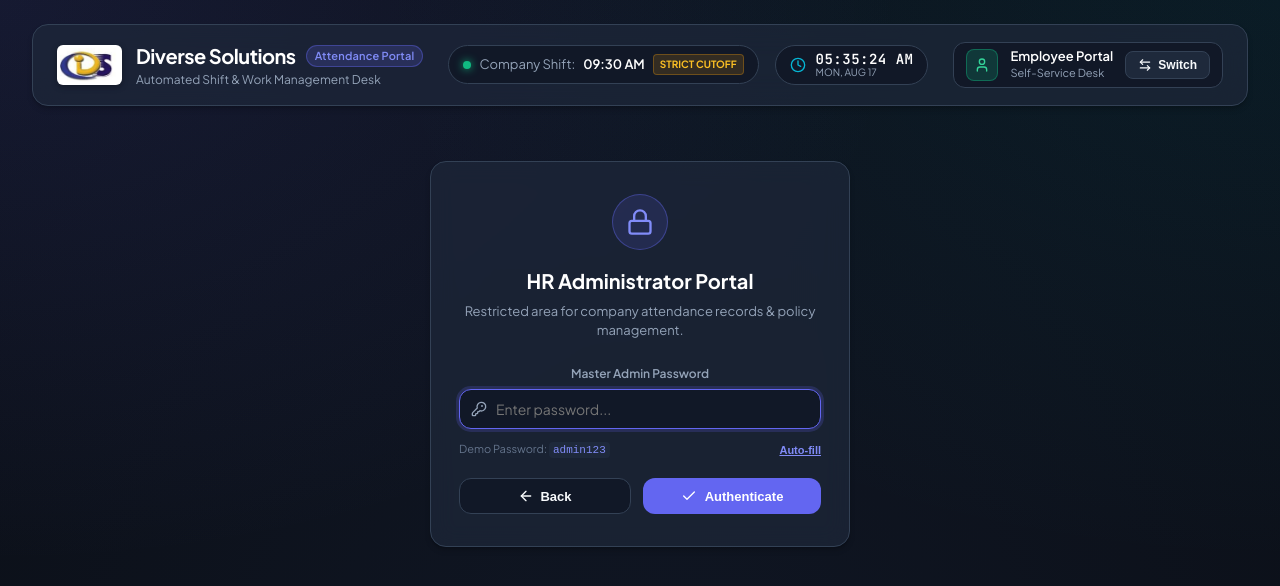
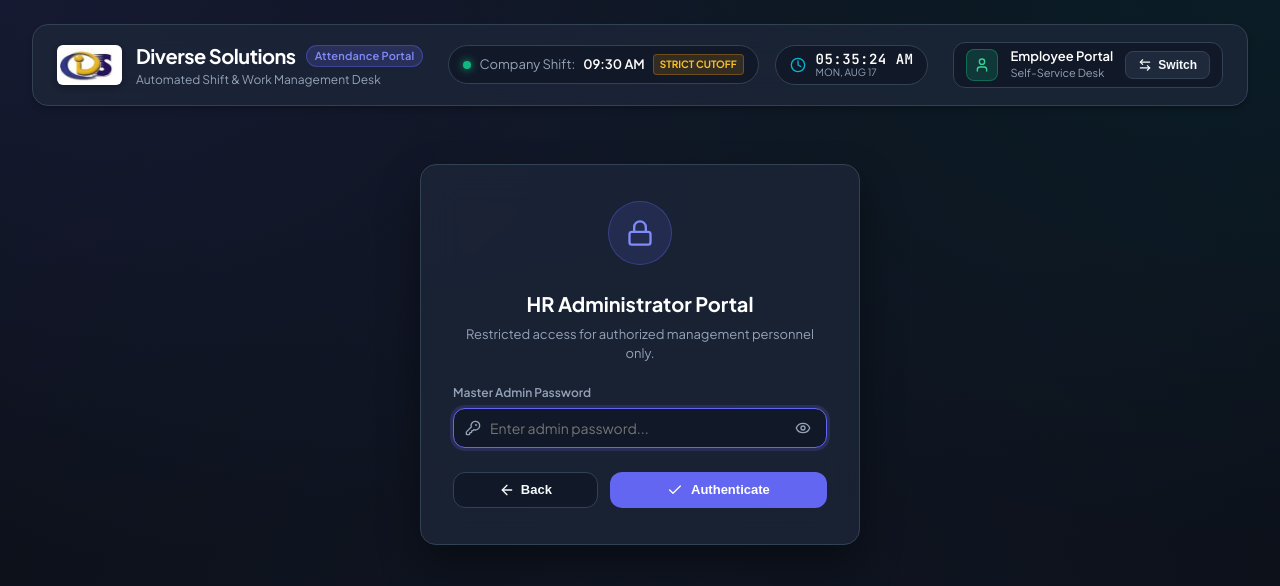
Before and after one commit to Tanisha-diversesolutions/Employee-Attendance-System, a React (Vite) app in the folder frontend/: page / in a window 1280 px wide. Both pictures are taken after a click on the element 822 px from the left and 467 px from the top of the page. Shown: the top 586 px of the page. Built offline with nearby package versions, Linux system fonts and the light colour scheme.

Commit message:
improved admin security

```diff
--- a/frontend/src/App.css
+++ b/frontend/src/App.css
@@ -1741,3 +1741,103 @@
   font-size: 13px;
   gap: 8px;
 }
+
+/* ==========================================================================
+   ADMIN AUTHENTICATION MODAL
+   ========================================================================== */
+.login-modal-wrapper {
+  display: flex;
+  align-items: center;
+  justify-content: center;
+  min-height: 55vh;
+  width: 100%;
+}
+
+.admin-login-card {
+  max-width: 440px;
+  width: 100%;
+  padding: 36px 32px;
+  display: flex;
+  flex-direction: column;
+  align-items: center;
+  text-align: center;
+  gap: 20px;
+  border: 1px solid var(--border-default);
+  box-shadow: 0 20px 40px rgba(0, 0, 0, 0.4);
+  background: var(--bg-card);
+  backdrop-filter: blur(20px);
+}
+
+.login-icon-header .shield-circle {
+  width: 64px;
+  height: 64px;
+  border-radius: 50%;
+  background: rgba(99, 102, 241, 0.15);
+  border: 1px solid rgba(99, 102, 241, 0.35);
+  display: flex;
+  align-items: center;
+  justify-content: center;
+  color: var(--primary-text);
+  margin-bottom: 4px;
+}
+
+.login-header-text h2 {
+  font-size: 20px;
+  font-weight: 700;
+  color: #fff;
+  margin: 0 0 6px 0;
+}
+
+.login-header-text p {
+  font-size: 13px;
+  color: var(--text-muted);
+  margin: 0;
+}
+
+.login-form {
+  width: 100%;
+  display: flex;
+  flex-direction: column;
+  gap: 18px;
+  text-align: left;
+}
+
+.password-input-wrapper {
+  position: relative;
+  display: flex;
+  align-items: center;
+  width: 100%;
+}
+
+.password-input-wrapper .key-icon {
+  position: absolute;
+  left: 12px;
+  color: var(--text-muted);
+  pointer-events: none;
+}
+
+.btn-toggle-eye {
+  position: absolute;
+  right: 10px;
+  background: transparent;
+  border: none;
+  color: var(--text-muted);
+  cursor: pointer;
+  padding: 6px;
+  display: flex;
+  align-items: center;
+  justify-content: center;
+  border-radius: 4px;
+  transition: color 0.2s;
+}
+
+.btn-toggle-eye:hover {
+  color: #fff;
+}
+
+.login-btn-row {
+  display: grid;
+  grid-template-columns: 1fr 1.5fr;
+  gap: 12px;
+  margin-top: 6px;
+}
--- a/frontend/src/components/AdminLogin.jsx
+++ b/frontend/src/components/AdminLogin.jsx
@@ -1,20 +1,31 @@
 import React, { useState } from "react";
-import { Lock, ShieldAlert, ArrowLeft, KeyRound, Check } from "lucide-react";
+import { Lock, ShieldAlert, ArrowLeft, KeyRound, Check, Eye, EyeOff, ShieldCheck } from "lucide-react";
 
 export function AdminLogin({ onSuccess, onBack, onToast }) {
   const [password, setPassword] = useState("");
+  const [showPassword, setShowPassword] = useState(false);
   const [error, setError] = useState("");
-  const ADMIN_PASSWORD = "admin123";
+  const [attempts, setAttempts] = useState(0);
+
+  // Read admin password from Vite environment or use a secure fallback
+  const ADMIN_PASSWORD = import.meta.env.VITE_ADMIN_PASSWORD || "Diverse@Admin2026";
 
   const handleSubmit = (e) => {
     e.preventDefault();
+    if (!password) {
+      setError("Please enter the administrator password.");
+      return;
+    }
+
     if (password === ADMIN_PASSWORD) {
       setError("");
-      if (onToast) onToast("Authenticated as HR Administrator", "success");
+      if (onToast) onToast("Authenticated successfully. Welcome, Administrator.", "success");
       onSuccess();
     } else {
-      setError("Incorrect password. Demo access is 'admin123'.");
-      if (onToast) onToast("Invalid credentials", "error");
+      const nextAttempts = attempts + 1;
+      setAttempts(nextAttempts);
+      setError("Access denied: Incorrect administrator password.");
+      if (onToast) onToast("Authentication failed: Invalid credentials", "error");
     }
   };
 
@@ -29,7 +40,7 @@ export function AdminLogin({ onSuccess, onBack, onToast }) {
 
         <div className="login-header-text">
           <h2>HR Administrator Portal</h2>
-          <p>Restricted area for company attendance records & policy management.</p>
+          <p>Restricted access for authorized management personnel only.</p>
         </div>
 
         <form onSubmit={handleSubmit} className="login-form">
@@ -38,8 +49,8 @@ export function AdminLogin({ onSuccess, onBack, onToast }) {
             <div className="password-input-wrapper">
               <KeyRound size={16} className="key-icon" />
               <input
-                type="password"
-                placeholder="Enter password..."
+                type={showPassword ? "text" : "password"}
+                placeholder="Enter admin password..."
                 value={password}
                 onChange={(e) => {
                   setPassword(e.target.value);
@@ -47,16 +58,16 @@ export function AdminLogin({ onSuccess, onBack, onToast }) {
                 }}
                 className="styled-input with-icon"
                 autoFocus
+                required
               />
-            </div>
-            <div className="password-hint">
-              <span>Demo Password: <code>admin123</code></span>
               <button
                 type="button"
-                className="btn-quick-fill"
-                onClick={() => setPassword("admin123")}
+                className="btn-toggle-eye"
+                onClick={() => setShowPassword(!showPassword)}
+                tabIndex={-1}
+                title={showPassword ? "Hide password" : "Show password"}
               >
-                Auto-fill
+                {showPassword ? <EyeOff size={16} /> : <Eye size={16} />}
               </button>
             </div>
           </div>
```
